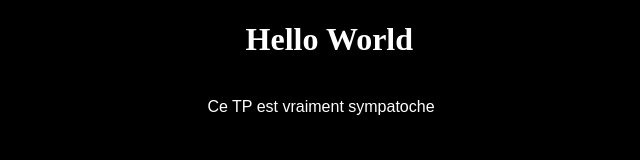
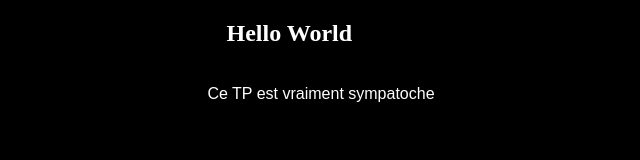
Before and after one commit to TheoTeix/TP-GIT, a plain HTML site: page index.html in a window 1280 px wide. Shown: the whole page, without its empty margins (319-959 px from the left). Drawn offline with Linux system fonts and the light colour scheme.

Commit message:
titre plus petit

```diff
--- a/index.html
+++ b/index.html
@@ -4,7 +4,7 @@
     <meta charset="UTF-8">
     <meta name="viewport" content="width=device-width, initial-scale=1.0">
     <title>Document</title>
-    <h1 id="title">Hello World</h1>
+    <h2 id="title">Hello World</h2>
     <br>
     <span> Ce TP est vraiment sympatoche</span>
     <style>
```
